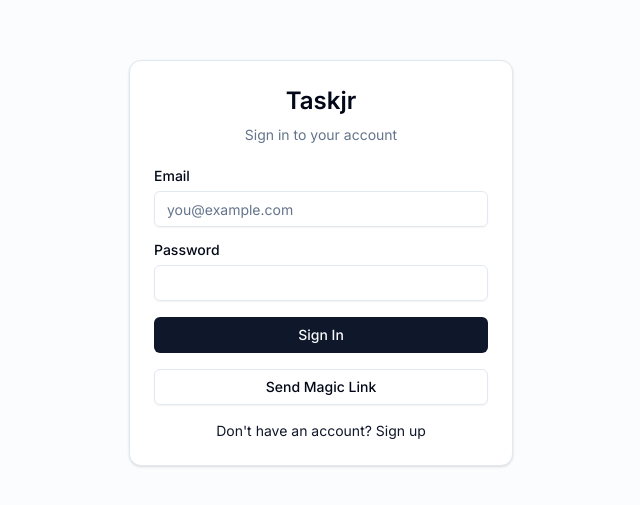
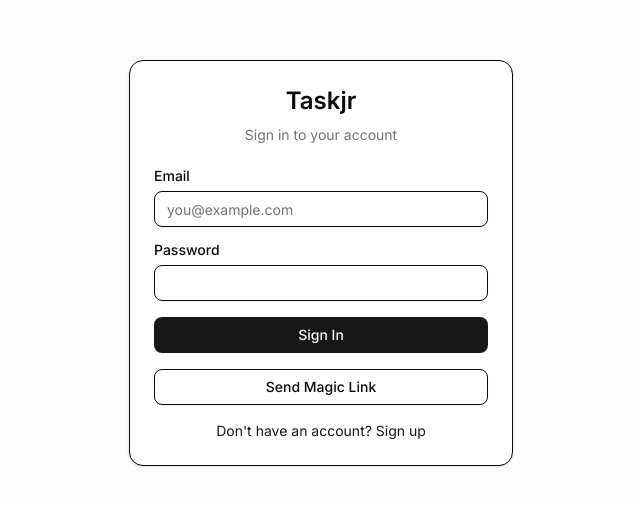
Before and after one commit to juniormr/tasks, a Next.js app: page /login in a window 1280 px wide. Shown: the part 137-642 px from the top of the page, without its empty margins (319-959 px from the left). Built offline with nearby package versions, Linux system fonts and the light colour scheme; no server answers.

Commit message:
fix: dark mode contrast

```diff
--- a/src/app/globals.css
+++ b/src/app/globals.css
@@ -1,4 +1,7 @@
 @import "tailwindcss";
+@import "tw-animate-css";
+
+@custom-variant dark (&:is(.dark *));
 
 @theme {
    --color-background: hsl(var(--background));
@@ -24,44 +27,74 @@
 }
 
 :root {
-   --background: 0 0% 100%;
-   --foreground: 222.2 84% 4.9%;
-   --card: 0 0% 100%;
-   --card-foreground: 222.2 84% 4.9%;
-   --primary: 222.2 47.4% 11.2%;
-   --primary-foreground: 210 40% 98%;
-   --secondary: 210 40% 96.1%;
-   --secondary-foreground: 222.2 47.4% 11.2%;
-   --muted: 210 40% 96.1%;
-   --muted-foreground: 215.4 16.3% 46.9%;
-   --accent: 210 40% 96.1%;
-   --accent-foreground: 222.2 47.4% 11.2%;
-   --destructive: 0 84.2% 60.2%;
+   --card: oklch(1 0 0);
+   --card-foreground: oklch(0.145 0 0);
+   --primary: oklch(0.205 0 0);
+   --primary-foreground: oklch(0.985 0 0);
+   --secondary: oklch(0.97 0 0);
+   --secondary-foreground: oklch(0.205 0 0);
+   --muted: oklch(0.97 0 0);
+   --muted-foreground: oklch(0.556 0 0);
+   --accent: oklch(0.97 0 0);
+   --accent-foreground: oklch(0.205 0 0);
+   --destructive: oklch(0.577 0.245 27.325);
    --destructive-foreground: 210 40% 98%;
-   --border: 214.3 31.8% 91.4%;
-   --input: 214.3 31.8% 91.4%;
-   --ring: 222.2 84% 4.9%;
-   --radius: 0.5rem;
+   --border: oklch(0.922 0 0);
+   --input: oklch(0.922 0 0);
+   --ring: oklch(0.708 0 0);
+   --radius: 0.625rem;
+   --background: oklch(1 0 0);
+   --foreground: oklch(0.145 0 0);
+   --popover: oklch(1 0 0);
+   --popover-foreground: oklch(0.145 0 0);
+   --chart-1: oklch(0.646 0.222 41.116);
+   --chart-2: oklch(0.6 0.118 184.704);
+   --chart-3: oklch(0.398 0.07 227.392);
+   --chart-4: oklch(0.828 0.189 84.429);
+   --chart-5: oklch(0.769 0.188 70.08);
+   --sidebar: oklch(0.985 0 0);
+   --sidebar-foreground: oklch(0.145 0 0);
+   --sidebar-primary: oklch(0.205 0 0);
+   --sidebar-primary-foreground: oklch(0.985 0 0);
+   --sidebar-accent: oklch(0.97 0 0);
+   --sidebar-accent-foreground: oklch(0.205 0 0);
+   --sidebar-border: oklch(0.922 0 0);
+   --sidebar-ring: oklch(0.708 0 0);
 }
 
 .dark {
-   --background: 224 71% 4%;
-   --foreground: 213 31% 91%;
-   --card: 224 71% 4%;
-   --card-foreground: 213 31% 91%;
-   --primary: 210 40% 98%;
-   --primary-foreground: 222.2 47.4% 11.2%;
-   --secondary: 222.2 47.4% 11.2%;
-   --secondary-foreground: 210 40% 98%;
-   --muted: 223 47% 11%;
-   --muted-foreground: 215.4 16.3% 56.9%;
-   --accent: 216 34% 17%;
-   --accent-foreground: 210 40% 98%;
-   --destructive: 0 63% 31%;
+   --background: oklch(0.145 0 0);
+   --foreground: oklch(0.985 0 0);
+   --card: oklch(0.205 0 0);
+   --card-foreground: oklch(0.985 0 0);
+   --primary: oklch(0.922 0 0);
+   --primary-foreground: oklch(0.205 0 0);
+   --secondary: oklch(0.269 0 0);
+   --secondary-foreground: oklch(0.985 0 0);
+   --muted: oklch(0.269 0 0);
+   --muted-foreground: oklch(0.708 0 0);
+   --accent: oklch(0.269 0 0);
+   --accent-foreground: oklch(0.985 0 0);
+   --destructive: oklch(0.704 0.191 22.216);
    --destructive-foreground: 210 40% 98%;
-   --border: 216 34% 17%;
-   --input: 216 34% 17%;
-   --ring: 212.7 26.8% 83.9%;
+   --border: oklch(1 0 0 / 10%);
+   --input: oklch(1 0 0 / 15%);
+   --ring: oklch(0.556 0 0);
+   --popover: oklch(0.205 0 0);
+   --popover-foreground: oklch(0.985 0 0);
+   --chart-1: oklch(0.488 0.243 264.376);
+   --chart-2: oklch(0.696 0.17 162.48);
+   --chart-3: oklch(0.769 0.188 70.08);
+   --chart-4: oklch(0.627 0.265 303.9);
+   --chart-5: oklch(0.645 0.246 16.439);
+   --sidebar: oklch(0.205 0 0);
+   --sidebar-foreground: oklch(0.985 0 0);
+   --sidebar-primary: oklch(0.488 0.243 264.376);
+   --sidebar-primary-foreground: oklch(0.985 0 0);
+   --sidebar-accent: oklch(0.269 0 0);
+   --sidebar-accent-foreground: oklch(0.985 0 0);
+   --sidebar-border: oklch(1 0 0 / 10%);
+   --sidebar-ring: oklch(0.556 0 0);
 }
 
 * {
@@ -72,3 +105,53 @@
    background-color: hsl(var(--background));
    color: hsl(var(--foreground));
 }
+
+@theme inline {
+   --radius-sm: calc(var(--radius) - 4px);
+   --radius-md: calc(var(--radius) - 2px);
+   --radius-lg: var(--radius);
+   --radius-xl: calc(var(--radius) + 4px);
+   --radius-2xl: calc(var(--radius) + 8px);
+   --radius-3xl: calc(var(--radius) + 12px);
+   --radius-4xl: calc(var(--radius) + 16px);
+   --color-background: var(--background);
+   --color-foreground: var(--foreground);
+   --color-card: var(--card);
+   --color-card-foreground: var(--card-foreground);
+   --color-popover: var(--popover);
+   --color-popover-foreground: var(--popover-foreground);
+   --color-primary: var(--primary);
+   --color-primary-foreground: var(--primary-foreground);
+   --color-secondary: var(--secondary);
+   --color-secondary-foreground: var(--secondary-foreground);
+   --color-muted: var(--muted);
+   --color-muted-foreground: var(--muted-foreground);
+   --color-accent: var(--accent);
+   --color-accent-foreground: var(--accent-foreground);
+   --color-destructive: var(--destructive);
+   --color-border: var(--border);
+   --color-input: var(--input);
+   --color-ring: var(--ring);
+   --color-chart-1: var(--chart-1);
+   --color-chart-2: var(--chart-2);
+   --color-chart-3: var(--chart-3);
+   --color-chart-4: var(--chart-4);
+   --color-chart-5: var(--chart-5);
+   --color-sidebar: var(--sidebar);
+   --color-sidebar-foreground: var(--sidebar-foreground);
+   --color-sidebar-primary: var(--sidebar-primary);
+   --color-sidebar-primary-foreground: var(--sidebar-primary-foreground);
+   --color-sidebar-accent: var(--sidebar-accent);
+   --color-sidebar-accent-foreground: var(--sidebar-accent-foreground);
+   --color-sidebar-border: var(--sidebar-border);
+   --color-sidebar-ring: var(--sidebar-ring);
+}
+
+@layer base {
+   * {
+      @apply border-border outline-ring/50;
+   }
+   body {
+      @apply bg-background text-foreground;
+   }
+}
--- a/src/components/tasks/task-form.tsx
+++ b/src/components/tasks/task-form.tsx
@@ -83,7 +83,7 @@
 
    return (
       <Dialog open={open} onOpenChange={onOpenChange}>
-         <DialogContent className="sm:max-w-[425px]">
+         <DialogContent className="sm:max-w-106.25 text-primary">
             <form onSubmit={handleSubmit}>
                <DialogHeader>
                   <DialogTitle>{editTask ? "Edit Task" : "Create New Task"}</DialogTitle>
--- a/src/components/tasks/task-list.tsx
+++ b/src/components/tasks/task-list.tsx
@@ -103,7 +103,7 @@
 
                   <DropdownMenu>
                      <DropdownMenuTrigger asChild>
-                        <Button variant="ghost" size="icon" className="h-8 w-8 opacity-0 group-hover:opacity-100">
+                        <Button variant="ghost" size="icon" className="size-8 text-primary group-hover:opacity-100">
                            <MoreVertical className="h-4 w-4" />
                         </Button>
                      </DropdownMenuTrigger>
```
